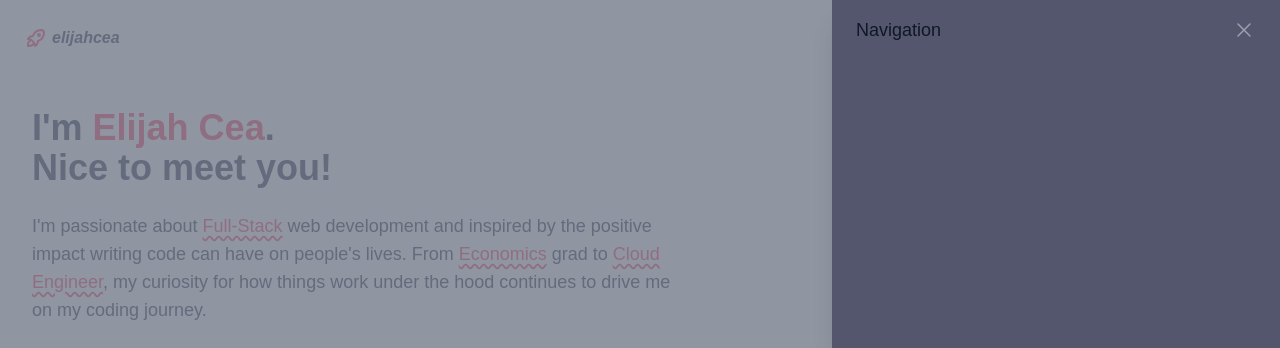
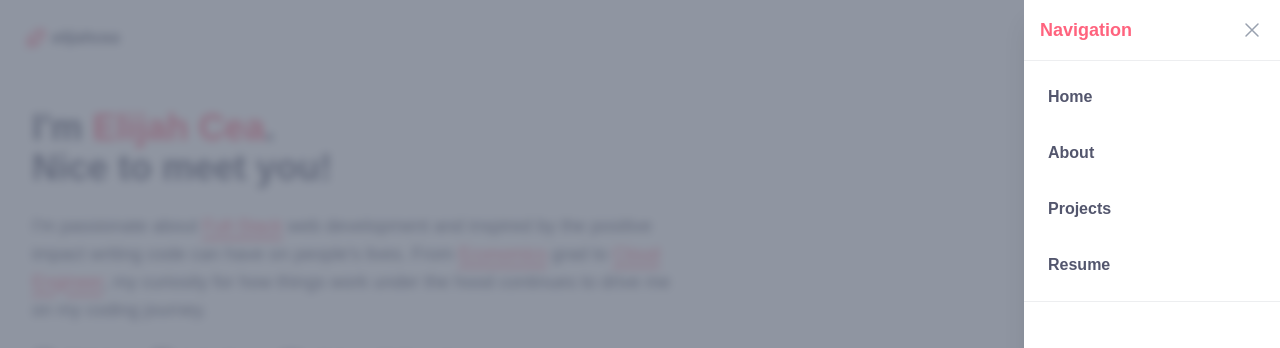
Before and after one commit to elijahcea/portfolio, a Next.js app: page / in a window 1280 px wide. Both pictures are taken after a click on the button 1242 px from the left and 38 px from the top of the page. Shown: the top 348 px of the page. Built offline with nearby package versions, Linux system fonts and the light colour scheme.

Commit message:
wrap li in link to be better clickable

```diff
--- a/components/NavMenu.tsx
+++ b/components/NavMenu.tsx
@@ -9,9 +9,17 @@ import {
 import { useState } from "react";
 import { XMarkIcon } from "@heroicons/react/24/outline";
 import { Bars3Icon } from "@heroicons/react/24/outline";
+import Link from "next/link";
 
 export default function NavMenu() {
   const [isOpen, setIsOpen] = useState(false);
+
+  const links = [
+    { title: "Home", href: "/" },
+    { title: "About", href: "/about" },
+    { title: "Projects", href: "/projects" },
+    { title: "Resume", href: "/resume" },
+  ];
 
   return (
     <>
@@ -21,10 +29,10 @@ export default function NavMenu() {
       >
         <Bars3Icon className="size-7" />
       </button>
-      <Dialog open={isOpen} onClose={setIsOpen} className="relative z-10">
+      <Dialog open={isOpen} onClose={setIsOpen} className="relative z-15">
         <DialogBackdrop
           transition
-          className="fixed inset-0 bg-gray-500/75 transition-opacity duration-250 ease-in-out data-closed:opacity-0"
+          className="fixed inset-0 bg-gray-500/75 backdrop-blur-xs transition-opacity duration-250 ease-in-out data-closed:opacity-0"
         />
 
         <div className="fixed inset-0 overflow-hidden">
@@ -32,12 +40,12 @@ export default function NavMenu() {
             <div className="pointer-events-none fixed inset-y-0 right-0 flex max-w-full pl-10 sm:pl-16">
               <DialogPanel
                 transition
-                className="pointer-events-auto w-screen max-w-md transform transition duration-250 ease-in-out data-closed:translate-x-full sm:duration-350"
+                className="pointer-events-auto w-screen max-w-64 transform transition duration-250 ease-in-out data-closed:translate-x-full sm:duration-350"
               >
-                <div className="flex h-full flex-col overflow-y-auto bg-foreground shadow-xl">
-                  <div className="flex-1 overflow-y-auto p-4 sm:px-6">
-                    <div className="flex items-start justify-between">
-                      <DialogTitle className="text-lg font-medium text-gray-900">
+                <div className="flex h-full flex-col overflow-y-auto bg-background shadow-xl">
+                  <div className="flex-1 overflow-y-auto">
+                    <div className="flex items-start justify-between p-4 border-b border-foreground/10">
+                      <DialogTitle className="text-lg font-semibold text-rose-400">
                         Navigation
                       </DialogTitle>
                       <div className="ml-3 flex h-7 items-center">
@@ -46,16 +54,25 @@ export default function NavMenu() {
                           onClick={() => setIsOpen(false)}
                           className="cursor-pointer relative -m-2 p-2 text-gray-400 hover:text-gray-500"
                         >
-                          <span className="absolute -inset-0.5" />
-                          <span className="sr-only">Close panel</span>
                           <XMarkIcon aria-hidden="true" className="size-6" />
                         </button>
                       </div>
                     </div>
 
-                    <div className="mt-8">
-                      <div className="flow-root"></div>
-                    </div>
+                    <nav className="font-semibold p-4 border-b border-foreground/10">
+                      <ul className="flex flex-col gap-4">
+                        {links.map((i) => (
+                          <Link key={i.title} href={i.href}>
+                            <li
+                              onClick={() => setIsOpen(false)}
+                              className="p-2 rounded transition-colors hover:bg-foreground/10 duration-250"
+                            >
+                              {i.title}
+                            </li>
+                          </Link>
+                        ))}
+                      </ul>
+                    </nav>
                   </div>
                 </div>
               </DialogPanel>
```
